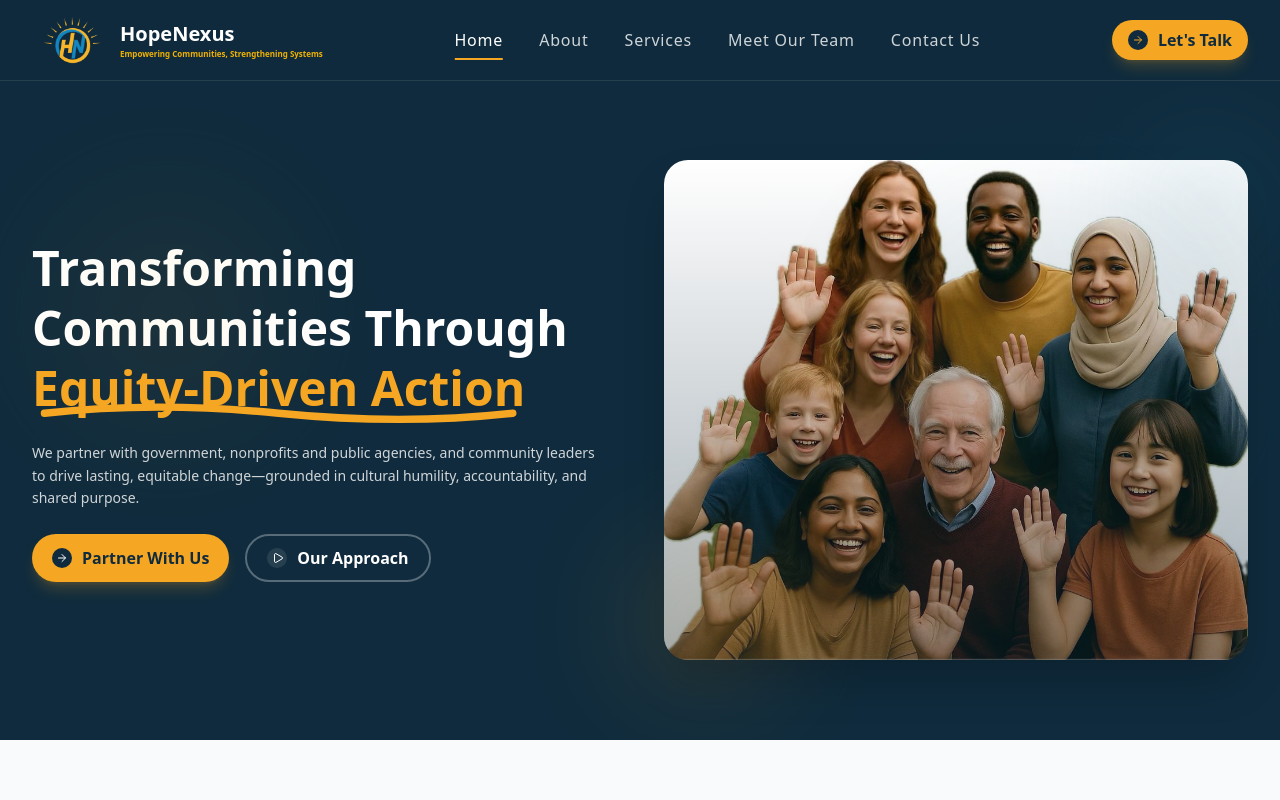
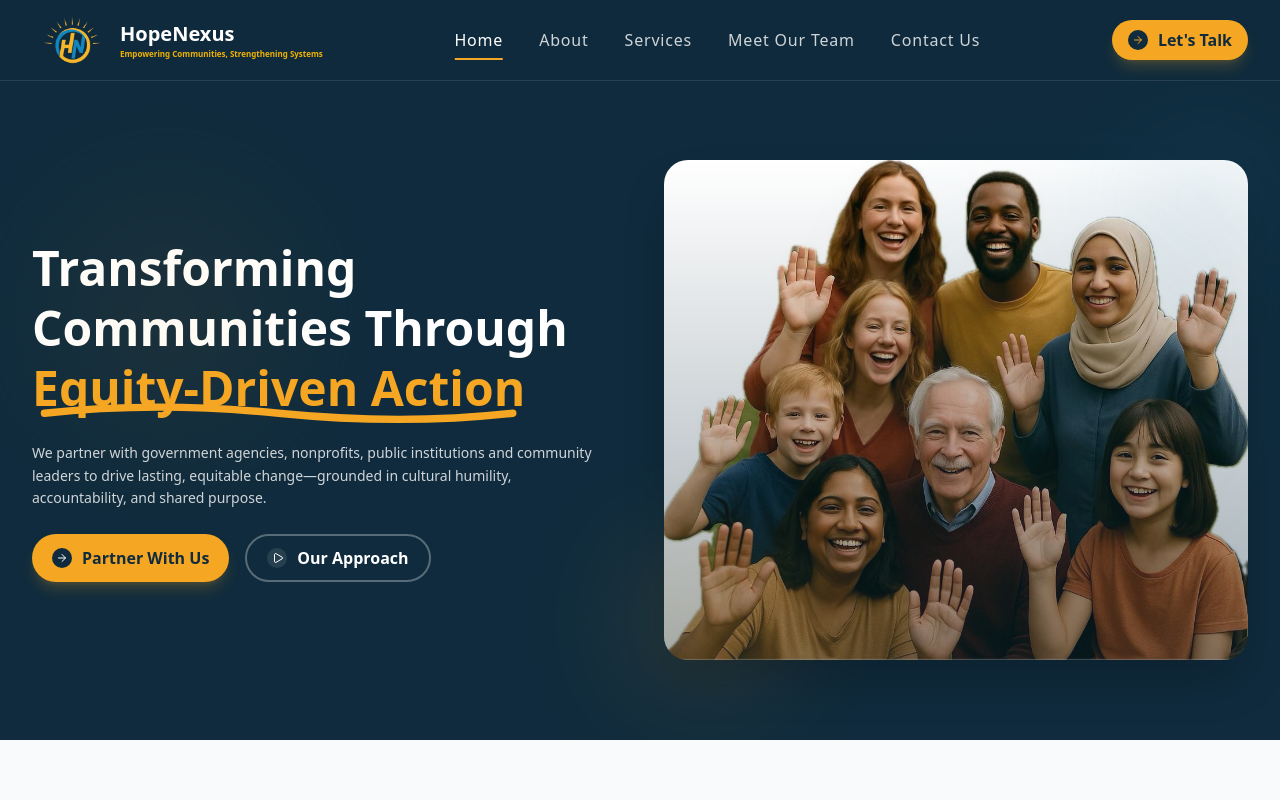
Before and after one commit to mohilow12/hopenexus, a Next.js app: page / in a window 1280 px wide. Shown: the top 800 px of the page. Built offline with nearby package versions, Linux system fonts and the light colour scheme.

Commit message:
Update Hero.js
minor wording update

```diff
--- a/components/Hero.js
+++ b/components/Hero.js
@@ -24,7 +24,7 @@ export default function Hero() {
               </h1>
 
               <p className="text-sm sm:text-md mt-8 md:mt-6 text-white/80 leading-relaxed max-w-xl">
-               We partner with government, nonprofits and public agencies, and community leaders to
+               We partner with government agencies, nonprofits, public institutions and community leaders to
 drive lasting, equitable change—grounded in cultural humility, accountability, and shared
 purpose.
               </p>
```
